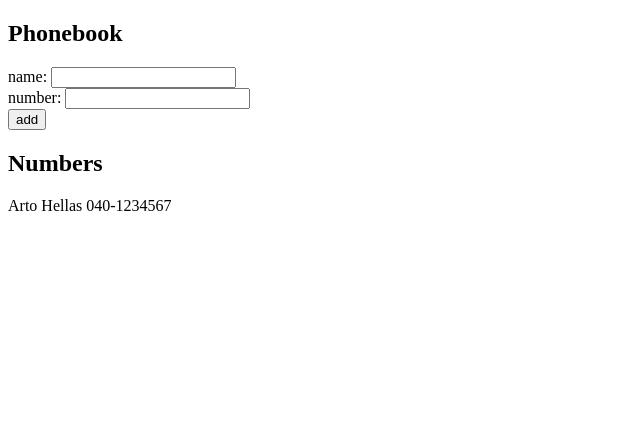
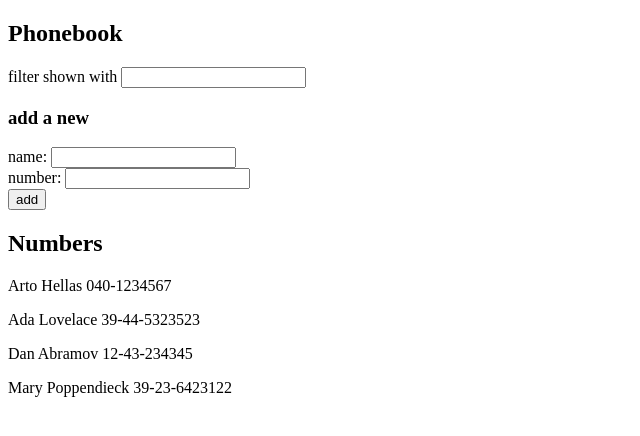
Before and after one commit to annadpp/Full-Stack-Open, a React (Vite) app in the folder Part2/Phonebook/: page / in a window 1280 px wide. Shown: the top 436 px of the page, without its empty margins (0-640 px from the left). Built offline with nearby package versions, Linux system fonts and the light colour scheme.

Commit message:
Exercise 2.9

```diff
--- a/Part2/Phonebook/src/App.jsx
+++ b/Part2/Phonebook/src/App.jsx
@@ -3,9 +3,14 @@ import { useState } from "react";
 const App = () => {
   const [persons, setPersons] = useState([
     { name: "Arto Hellas", phone: "040-1234567", id: 1 },
+    { name: "Ada Lovelace", phone: "39-44-5323523", id: 2 },
+    { name: "Dan Abramov", phone: "12-43-234345", id: 3 },
+    { name: "Mary Poppendieck", phone: "39-23-6423122", id: 4 },
   ]);
   const [newName, setNewName] = useState("");
   const [newPhone, setNewPhone] = useState("");
+  const [filter, setFilter] = useState("");
+  const [personsShowed, setPersonsShowed] = useState(persons); // Initialize with persons
 
   const handleNameChange = (e) => {
     setNewName(e.target.value);
@@ -20,18 +25,36 @@ const App = () => {
     const currentName = persons.filter((person) => person.name === newName);
 
     currentName.length === 0
-      ? setPersons([
-          ...persons,
-          { name: newName, phone: newPhone, id: persons.length + 1 },
-        ])
+      ? (() => {
+          setPersons([
+            ...persons,
+            { name: newName, phone: newPhone, id: persons.length + 1 },
+          ]);
+          setPersonsShowed([
+            ...personsShowed, // Add the new person to personsShowed
+            { name: newName, phone: newPhone, id: persons.length + 1 },
+          ]);
+        })()
       : alert(`${newName} is already added to phonebook`);
     setNewName("");
     setNewPhone("");
   };
 
+  const filterNames = (e) => {
+    const nameFilter = e.target.value.toLowerCase();
+    setFilter(nameFilter);
+    setPersonsShowed(
+      persons.filter((person) => person.name.toLowerCase().includes(nameFilter))
+    );
+  };
+
   return (
     <div>
       <h2>Phonebook</h2>
+      <p>
+        filter shown with <input value={filter} onChange={filterNames} />
+      </p>
+      <h3>add a new</h3>
       <form onSubmit={addPerson}>
         <div>
           name: <input value={newName} onChange={handleNameChange} />
@@ -44,7 +67,7 @@ const App = () => {
         </div>
       </form>
       <h2>Numbers</h2>
-      {persons.map((person) => (
+      {personsShowed.map((person) => (
         <p key={person.id}>
           {person.name} {person.phone}
         </p>
```
